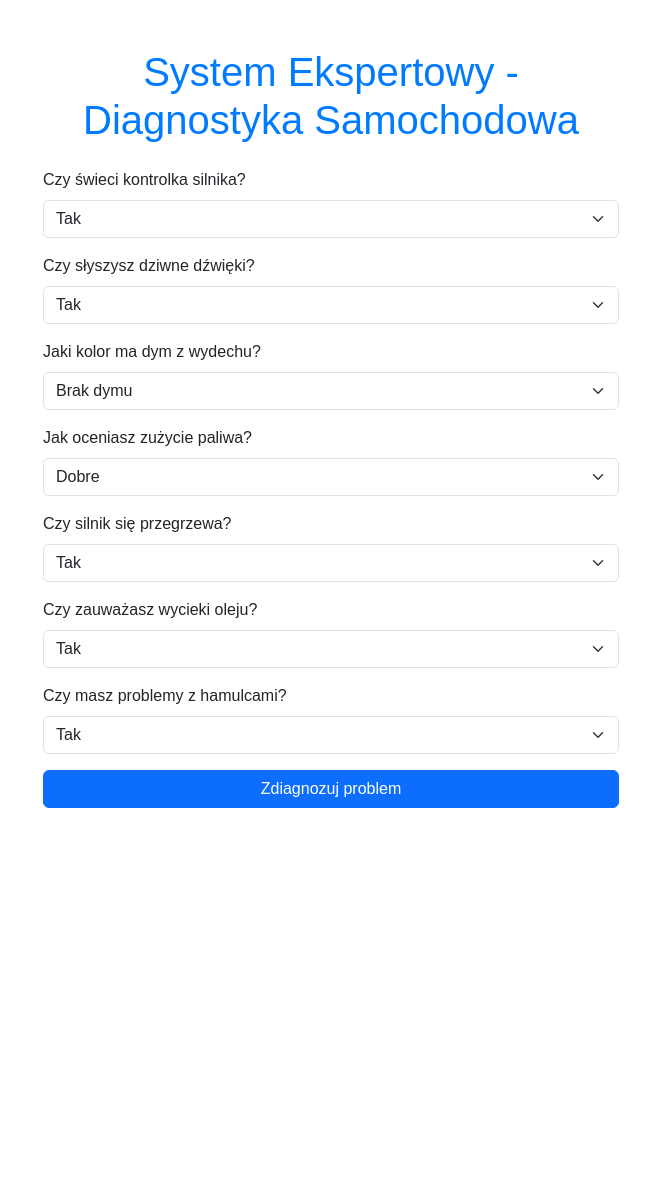
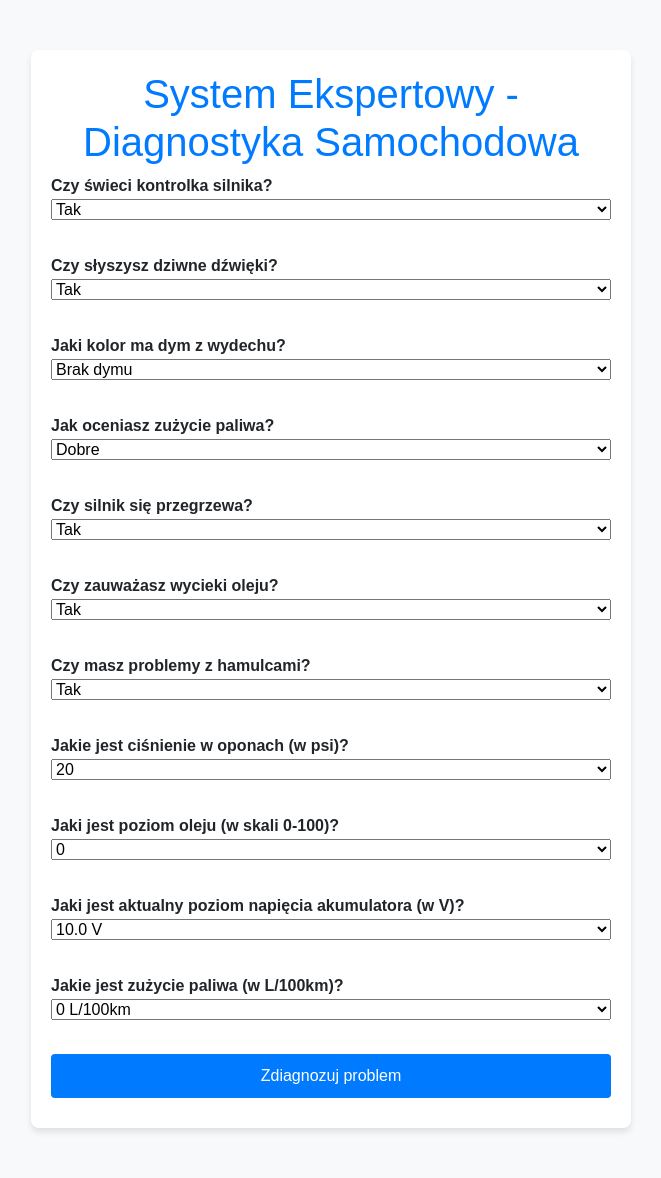
Before and after one commit to BudN0ne/motoryzacja_system, a Flask app: page / in a window 1280 px wide. Shown: the whole page, without its empty margins (309-970 px from the left). Before the commit the page ends 808 px from the top, so only its background shows below. Run offline with Flask 3, Linux system fonts and the light colour scheme; some libraries are stand-ins or nearby versions.

Commit message:
06-12-2024

```diff
--- a/app.py
+++ b/app.py
@@ -1,5 +1,4 @@
 # -*- coding: utf-8 -*-
-
 from flask import Flask, render_template, request
 from swiplserver import PrologMQI
 
@@ -12,29 +11,41 @@ def index():
 
 @app.route('/diagnose', methods=['POST'])
 def diagnose():
+    # Pobieranie danych z formularza
     data = {
-        'engine_check_light': request.form.get('engine_check_light'),
+        'engine_check_light_on': request.form.get('engine_check_light'),
         'strange_noise': request.form.get('strange_noise'),
         'smoke_color': request.form.get('smoke_color'),
         'fuel_efficiency': request.form.get('fuel_efficiency'),
         'overheating': request.form.get('overheating'),
         'oil_leak': request.form.get('oil_leak'),
-        'brake_issue': request.form.get('brake_issue')
+        'brake_issue': request.form.get('brake_issue'),
+        'tire_pressure': request.form.get('tire_pressure'),
+        'oil_level': request.form.get('oil_level'),
+        'battery_voltage': request.form.get('battery_voltage'),
+        'fuel_consumption': request.form.get('fuel_consumption')
     }
 
+    # Połączenie z Prologiem i wczytanie bazy wiedzy
     with PrologMQI() as mqi:
         with mqi.create_thread() as prolog_thread:
             prolog_thread.query("set_prolog_flag(encoding, utf8)")
             prolog_thread.query("consult('knowledge_base.pl')")
+
+            # Wstawianie faktów na podstawie danych z formularza
             for fact, value in data.items():
-                if value == 'yes' or value in ['black', 'white', 'poor']:
+                if value and (value == 'yes' or value.isdigit() or value in ['black', 'white', 'poor', 'good']):
                     prolog_thread.query(f"assertz(fact({fact}, {value}))")
+
+            # Zapytanie o diagnozę
             result = prolog_thread.query("diagnosis(Diagnosis)")
+
+            # Czyszczenie faktów po diagnozie
             for fact in data.keys():
                 prolog_thread.query(f"retractall(fact({fact}, _))")
 
-    # Dekodowanie wyniku jako UTF-8
-    diagnosis = result[0]['Diagnosis'] if result else "Brak jednoznacznej diagnozy. Skontaktuj się z mechanikiem."
+            # Przetwarzanie wyniku diagnozy
+            diagnosis = result[0]['Diagnosis'] if result else "Brak jednoznacznej diagnozy. Skontaktuj się z mechanikiem."
 
     return render_template('result.html', diagnosis=diagnosis)
 
--- a/static/style.css
+++ b/static/style.css
@@ -1,15 +1,43 @@
 body {
    font-family: Arial, sans-serif;
+   background-color: #f8f9fa;
+   margin: 0;
+   padding: 0;
 }
 
 h1 {
    color: #007bff;
+   text-align: center;
 }
 
 .container {
    max-width: 600px;
+   margin: 50px auto;
+   padding: 20px;
+   background-color: #ffffff;
+   border-radius: 8px;
+   box-shadow: 0 4px 6px rgba(0, 0, 0, 0.1);
+}
+
+form label {
+   font-weight: bold;
+}
+
+form select,
+form input[type=number],
+button {
+   width: 100%;
+   margin-bottom: 10px;
 }
 
 button {
    padding: 10px;
+   background-color: #007bff;
+   color: white;
+   border: none;
+   border-radius: 4px;
 }
+
+button:hover {
+   background-color: #0056b3;
+}
--- a/templates/index.html
+++ b/templates/index.html
@@ -8,67 +8,105 @@
   <link rel="stylesheet" href="{{ url_for('static', filename='style.css') }}">
 </head>
 <body>
-  <div class="container mt-5">
-      <h1 class="text-center">System Ekspertowy - Diagnostyka Samochodowa</h1>
-      <form action="/diagnose" method="POST" class="mt-4">
-          <div class="mb-3">
-              <label for="engine_check_light" class="form-label">Czy świeci kontrolka silnika?</label>
-              <select name="engine_check_light" id="engine_check_light" class="form-select">
+    <div class="container">
+        <h1>System Ekspertowy - Diagnostyka Samochodowa</h1>
+        <form action="/diagnose" method="POST">
+            <label>Czy świeci kontrolka silnika?</label><br>
+            <select name="engine_check_light">
                 <option value="yes">Tak</option>
                 <option value="no">Nie</option>
-              </select>
-          </div>
+            </select><br><br>
 
-          <div class="mb-3">
-              <label for="strange_noise" class="form-label">Czy słyszysz dziwne dźwięki?</label>
-              <select name="strange_noise" id="strange_noise" class="form-select">
+            <label>Czy słyszysz dziwne dźwięki?</label><br>
+            <select name="strange_noise">
                 <option value="yes">Tak</option>
                 <option value="no">Nie</option>
-              </select>
-          </div>
+            </select><br><br>
 
-          <div class="mb-3">
-              <label for="smoke_color" class="form-label">Jaki kolor ma dym z wydechu?</label>
-              <select name="smoke_color" id="smoke_color" class="form-select">
+            <label>Jaki kolor ma dym z wydechu?</label><br>
+            <select name="smoke_color">
                 <option value="none">Brak dymu</option>
                 <option value="black">Czarny</option>
                 <option value="white">Biały</option>
-              </select>
-          </div>
+            </select><br><br>
 
-          <div class="mb-3">
-              <label for="fuel_efficiency" class="form-label">Jak oceniasz zużycie paliwa?</label>
-              <select name="fuel_efficiency" id="fuel_efficiency" class="form-select">
+            <label>Jak oceniasz zużycie paliwa?</label><br>
+            <select name="fuel_efficiency">
                 <option value="good">Dobre</option>
                 <option value="poor">Słabe</option>
-              </select>
-          </div>
+            </select><br><br>
 
-          <div class="mb-3">
-              <label for="overheating" class="form-label">Czy silnik się przegrzewa?</label>
-              <select name="overheating" id="overheating" class="form-select">
+            <label>Czy silnik się przegrzewa?</label><br>
+            <select name="overheating">
                 <option value="yes">Tak</option>
                 <option value="no">Nie</option>
-              </select>
-          </div>
+            </select><br><br>
 
-          <div class="mb-3">
-              <label for="oil_leak" class="form-label">Czy zauważasz wycieki oleju?</label>
-              <select name="oil_leak" id="oil_leak" class="form-select">
+            <label>Czy zauważasz wycieki oleju?</label><br>
+            <select name="oil_leak">
                 <option value="yes">Tak</option>
                 <option value="no">Nie</option>
-              </select>
-          </div>
+            </select><br><br>
 
-          <div class="mb-3">
-              <label for="brake_issue" class="form-label">Czy masz problemy z hamulcami?</label>
-              <select name="brake_issue" id="brake_issue" class="form-select">
+            <label>Czy masz problemy z hamulcami?</label><br>
+            <select name="brake_issue">
                 <option value="yes">Tak</option>
                 <option value="no">Nie</option>
-              </select>
-          </div>
+            </select><br><br>
 
-          <button type="submit" class="btn btn-primary w-100">Zdiagnozuj problem</button>
+            <label>Jakie jest ciśnienie w oponach (w psi)?</label><br>
+            <select name="tire_pressure">
+                <option value="20">20</option>
+                <option value="25">25</option>
+                <option value="28">28</option>
+                <option value="30">30</option>
+                <option value="32">32</option>
+                <option value="35">35</option>
+                <option value="40">40</option>
+                <option value="50">50</option>
+            </select><br><br>
+
+            <label>Jaki jest poziom oleju (w skali 0-100)?</label><br>
+            <select name="oil_level">
+                <option value="0">0</option>
+                <option value="10">10</option>
+                <option value="20">20</option>
+                <option value="30">30</option>
+                <option value="40">40</option>
+                <option value="50">50</option>
+                <option value="60">60</option>
+                <option value="70">70</option>
+                <option value="80">80</option>
+                <option value="90">90</option>
+                <option value="100">100</option>
+            </select><br><br>
+
+            <label>Jaki jest aktualny poziom napięcia akumulatora (w V)?</label><br>
+            <select name="battery_voltage">
+                <option value="10.0">10.0 V</option>
+                <option value="11.0">11.0 V</option>
+                <option value="11.5">11.5 V</option>
+                <option value="12.0">12.0 V</option>
+                <option value="12.5">12.5 V</option>
+                <option value="13.0">13.0 V</option>
+                <option value="13.5">13.5 V</option>
+                <option value="14.0">14.0 V</option>
+                <option value="14.5">14.5 V</option>
+            </select><br><br>
+
+            <label>Jakie jest zużycie paliwa (w L/100km)?</label><br>
+            <select name="fuel_consumption">
+                <option value="0">0 L/100km</option>
+                <option value="5">5 L/100km</option>
+                <option value="8">8 L/100km</option>
+                <option value="10">10 L/100km</option>
+                <option value="12">12 L/100km</option>
+                <option value="15">15 L/100km</option>
+                <option value="20">20 L/100km</option>
+            </select><br><br>
+
+
+            <button type="submit">Zdiagnozuj problem</button>
         </form>
     </div>
 
```
Also changed, not shown: 1 other file. Lines whose indentation alone changed are shown as unchanged.
